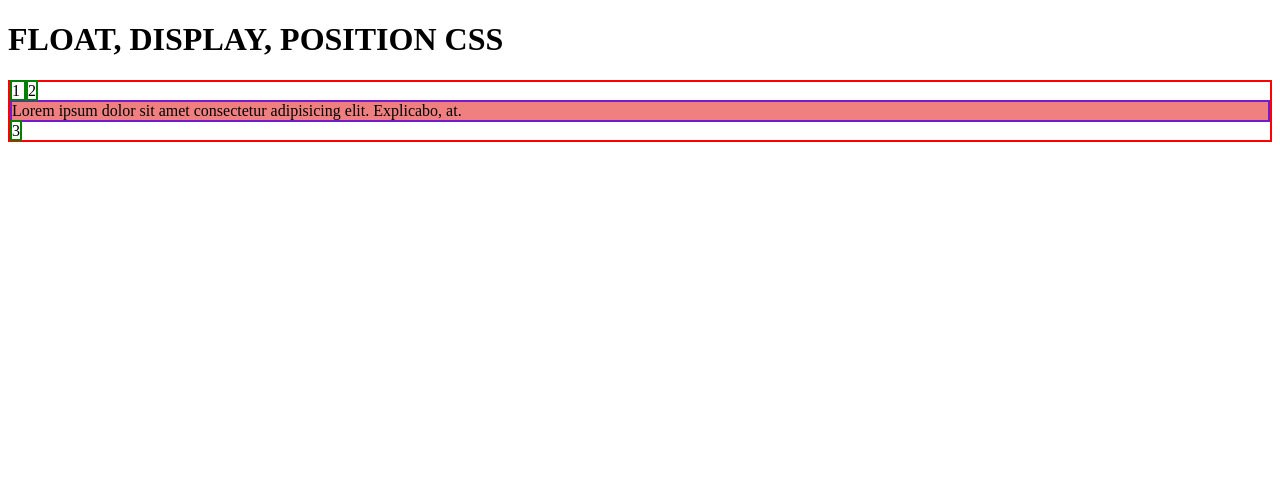
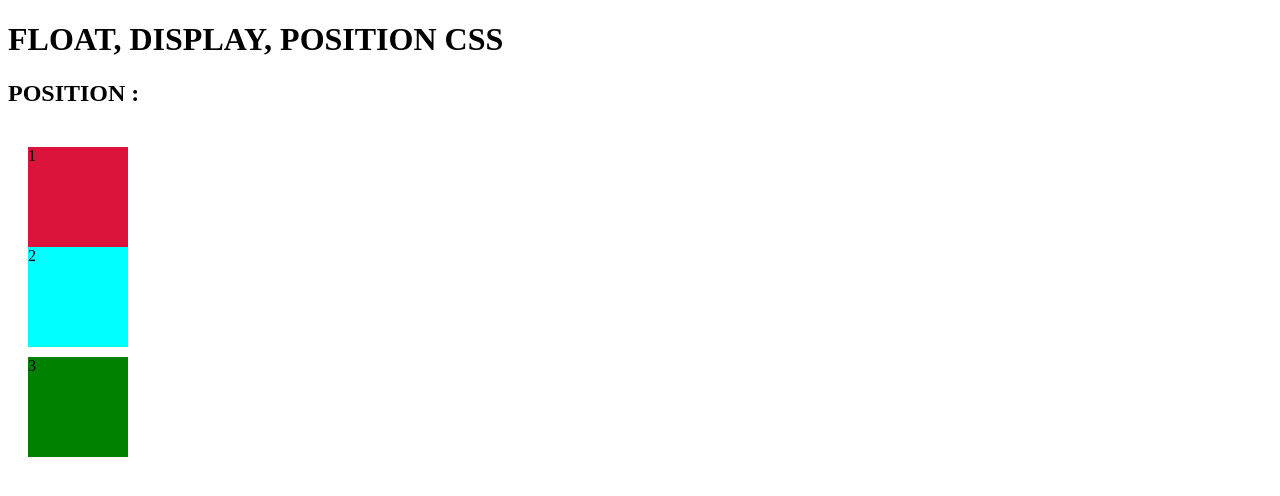
Before and after one commit to callbackhell-1/CSS, a plain HTML site: page CSS-INT-1/index.html in a window 1280 px wide. Drawn offline with Linux system fonts and the light colour scheme.

Commit message:
relative pos

```diff
--- a/CSS-INT-1/index.html
+++ b/CSS-INT-1/index.html
@@ -6,17 +6,11 @@
   </head>
   <body>
     <h1>FLOAT, DISPLAY, POSITION CSS</h1>
+    <h2>POSITION :</h2>
     <div class="container">
-      <div id="first">
-        1
-      </div>
-      <div id="second">
-        2
-      </div>
-      <span>Lorem ipsum dolor sit amet consectetur adipisicing elit. Explicabo, at.</span>
-      <div id="third">
-        3
-      </div>
+      <div id="first">1</div>
+      <div id="second">2</div>
+      <div id="third">3</div>
     </div>
   </body>
 </html>
--- a/CSS-INT-1/style.css
+++ b/CSS-INT-1/style.css
@@ -1,15 +1,23 @@
-.container {
-  border: 2px solid red;
-}
-.container > div {
-  border: 2px solid green;
-  height: 200px;
-  width: 200px;
-  display: inline;
+div {
+  height: 100px;
+  width: 100px;
 }
 
-.container > span {
-  display: block;
-  background-color: lightcoral;
-  border: 2px solid rgb(115, 27, 209);
+#first {
+  background-color: crimson;
+  position: relative;
+  top: 20px;
+  left: 20px;
 }
+#second {
+  background-color: aqua;
+  position: relative;
+  top: 20px;
+  left: 20px;
+}
+#third {
+  background-color: green;
+  position: relative;
+  top: 30px;
+  left: 20px;
+}
```
Also changed, not shown: 1 other file.
